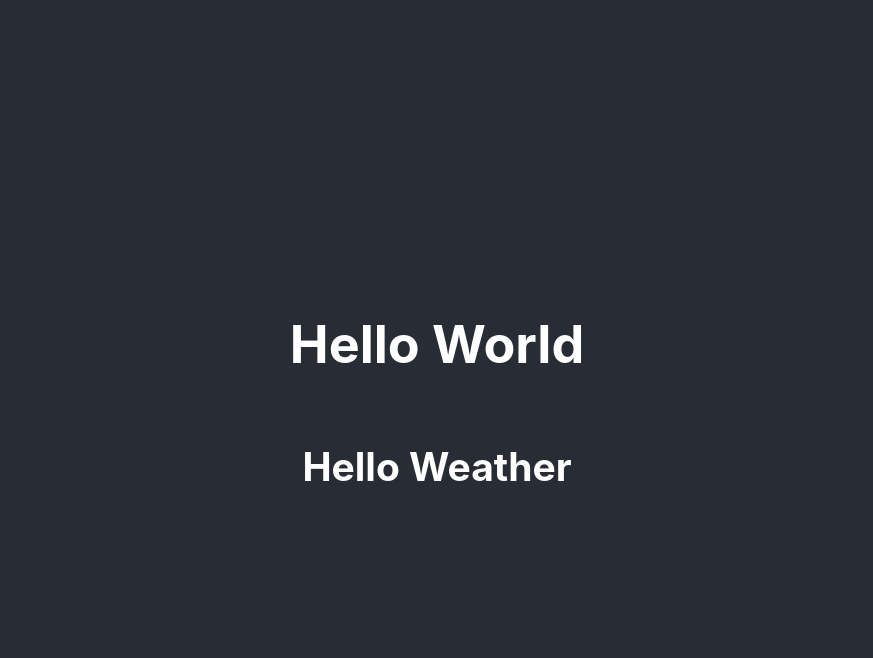
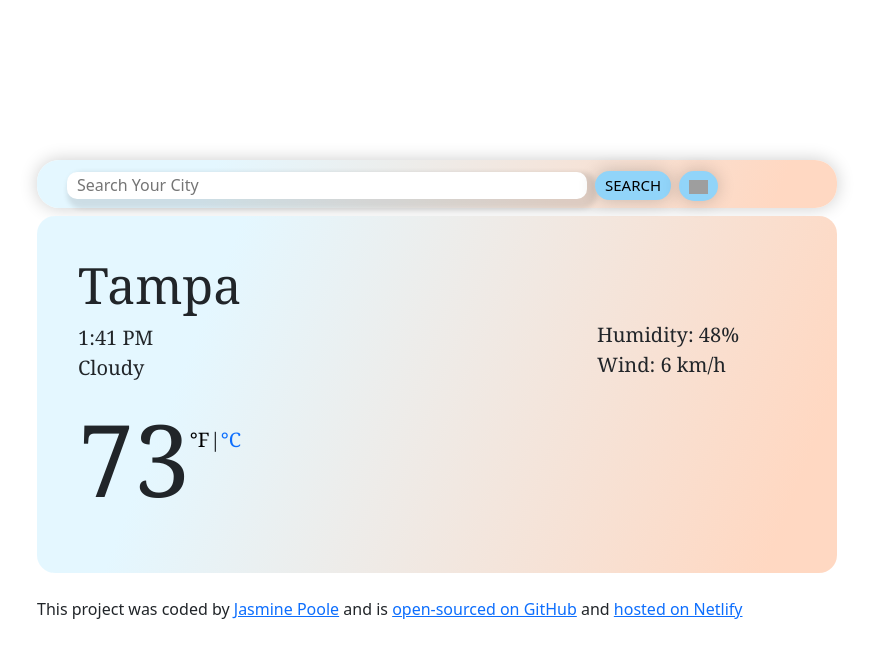
Before and after one commit to J2N8/weather-react, a React (Create React App) app: page / in a window 1280 px wide. Shown: the top 658 px of the page, without its empty margins (203-1076 px from the left). Built offline with nearby package versions, Linux system fonts and the light colour scheme; no server answers; grey boxes are pictures that could not be loaded.

Commit message:
Transfer code from codesandbox to vs code

```diff
--- a/package.json
+++ b/package.json
@@ -7,7 +7,9 @@
     "@testing-library/react": "^13.4.0",
     "@testing-library/user-event": "^13.5.0",
     "axios": "^1.1.3",
+    "bootstrap": "^5.2.2",
     "react": "^18.2.0",
+    "react-bootstrap": "^2.6.0",
     "react-dom": "^18.2.0",
     "react-scripts": "5.0.1",
     "web-vitals": "^2.1.4"
--- a/src/App.css
+++ b/src/App.css
@@ -1,38 +1,165 @@
-.App {
+.cityName {
+  display: inline-block;
+  font-size: 50px;
+  width: 100%;
+}
+
+.cityNextTempContainer {
+  display: inline-block;
+  margin-top: 15px;
+  width: 100%;
+}
+
+.cityNextTempContainer .Row {
+  display: grid;
+  grid-template-columns: 1fr 1fr 1fr 1fr 1fr;
+}
+
+.cityWeather {
+  padding-top: 16px;
+  margin-left: 25px;
+}
+
+.currentCityContainer .Row {
+  display: grid;
+  gap: 30px 0;
+  grid-template-columns: 1fr 1fr 1fr;
+}
+
+.currentTime,
+.weatherDescription {
+  font-size: 20px;
+}
+
+.currentTemp {
+  font-size: 100px;
+}
+
+.currentWeatherDetails {
+  font-size: 20px;
+  margin-top: 8px;
+  padding-top: 80px;
+}
+
+.currentWeatherIcon {
+  display: flex;
+  flex-direction: column;
+  justify-content: center;
+}
+
+.Days {
+  border-radius: 10px;
+  box-shadow: 5px 5px 5px 5px rgb(0, 0, 0, 0.2);
   text-align: center;
 }
 
-.App-logo {
-  height: 40vmin;
-  pointer-events: none;
+.Days p {
+  margin: 0;
+  padding-top: 10px;
 }
 
-@media (prefers-reduced-motion: no-preference) {
-  .App-logo {
-    animation: App-logo-spin infinite 20s linear;
-  }
+.daysWeekday {
+  font-size: 20px;
+  font-weight: 800;
 }
 
-.App-header {
-  background-color: #282c34;
-  min-height: 100vh;
-  display: flex;
-  flex-direction: column;
-  align-items: center;
-  justify-content: center;
-  font-size: calc(10px + 2vmin);
-  color: white;
+.forecastMax {
+  font-size: 22px;
+  font-weight: 800;
 }
 
-.App-link {
-  color: #61dafb;
+.forecastMin {
+  font-size: 20px;
 }
 
-@keyframes App-logo-spin {
-  from {
-    transform: rotate(0deg);
-  }
-  to {
-    transform: rotate(360deg);
-  }
+.inputCity {
+  background-color: #ffffff;
+  box-shadow: 5px 5px 5px 5px rgb(0, 0, 0, 0.1);
+  border: none;
+  border-radius: 10px;
+  display: inline-block;
+  font-size: 16px;
+  line-height: 25px;
+  max-width: 80%;
+  margin-left: 20px;
+  padding-left: 10px;
 }
+
+.weatherTemperature .linkActive {
+  cursor: default;
+  color: black;
+}
+
+.locationButton img {
+  width: 19px;
+}
+
+.locationButton,
+.searchButton {
+  background: #91d4f9;
+  border: 2px solid #91d4f9;
+  border-radius: 15px;
+  box-shadow: 0 0 18px rgb(0, 0, 0, 0.2);
+  color: black;
+  display: inline-block;
+  font-size: 15px;
+  line-height: 15px;
+  margin: 1px 0 0 8px;
+  padding: 5px 8px;
+  transition: all 200ms ease-in-out;
+}
+
+.searchButton:hover {
+  color: black;
+  background: white;
+}
+
+.searchContainer {
+  background: linear-gradient(111.5deg, rgb(228, 247, 255) 21.9%, rgb(255, 216, 194) 92.2%);
+  border-radius: 22px;
+  box-shadow: 0 0 18px rgb(0, 0, 0, 0.2);
+  display: grid;
+  height: 48px;
+  margin-bottom: 8px;
+  padding: 10px;
+}
+
+.Units {
+  font-size: 20px;
+  position: relative;
+  top: -50px;
+}
+
+.Units a {
+  text-decoration: none;
+}
+
+.App {
+  margin: 60px auto;
+  max-width: 800px;
+}
+
+.weatherContentContainer {
+  background: linear-gradient(111.5deg, rgb(228, 247, 255) 21.9%, rgb(255, 216, 194) 92.2%);
+  border-radius: 18px;
+  display: block;
+  font-family: Cambria, Cochin, Georgia, Times, "Times New Roman", serif;
+  padding: 16px;
+}
+
+.weatherDescription {
+  text-transform: capitalize;
+}
+
+.linkedIn a {
+  text-decoration: none;
+}
+
+body {
+  background: white;
+  padding: 100px;
+}
+
+li {
+  list-style: none;
+}
--- a/src/App.js
+++ b/src/App.js
@@ -1,17 +1,24 @@
-import Weather from './Weather';
-import './App.css';
+import SearchContainer from "./components/SearchContainer";
+import WeatherContainer from "./components/WeatherContainer";
+import Footer from "./components/Footer";
+import "bootstrap/dist/css/bootstrap.min.css";
 
-function App() {
+import "./App.css";
+
+export default function App() {
   return (
     <div className="App">
-      <header className="App-header">
-        <h1>
-          Hello World
-        </h1>
-        <Weather />
-      </header>
+      <SearchContainer />
+      <WeatherContainer
+        city="Tampa"
+        temperature={73}
+        humidity={48}
+        wind={6}
+        time="1:41 PM"
+        description="Cloudy"
+      />
+      <br />
+      <Footer />
     </div>
   );
 }
-
-export default App;
--- a/src/Weather.js
+++ /dev/null
@@ -1,14 +0,0 @@
-import React from "react";
-import axios from "axios";
-
-
-export default function Weather() {
-  function handleResponse(response) {
-    alert(`The weather in Tampa is ${response.data.main.temp}°F`);
-  }
-  let apiKey = "3a94f3778290bfeee61278505dbbe51d";
-  let apiUrl = `https://api.openweathermap.org/data/2.5/weather?q=Tampa&appid=${apiKey}&units=imperial`;
-
-  axios.get(apiUrl).then(handleResponse);
-  return <h2>Hello Weather</h2>;
-}
--- /dev/null
+++ b/src/components/Footer.js
@@ -0,0 +1,37 @@
+import React from "react";
+
+let linkedIn = (
+  <a
+    href="https://www.linkedin.com/in/jasmine-poole-421b101b7/"
+    target=""
+    className="linkedIn"
+  >
+    Jasmine Poole
+  </a>
+);
+
+let getHub = (
+  <a href="https://github.com/J2N8/weather-react" target="" className="github">
+    open-sourced on GitHub
+  </a>
+);
+
+let Netlify = (
+  <a
+    href="https://weatherapp2-reactjs.netlify.app/"
+    target=""
+    className="netlify"
+  >
+    hosted on Netlify
+  </a>
+);
+
+export default function Footer() {
+  return (
+    <div className="footer">
+      <p>
+        This project was coded by {linkedIn} and is {getHub} and {Netlify}
+      </p>
+    </div>
+  );
+}
--- /dev/null
+++ b/src/components/SearchContainer.js
@@ -0,0 +1,45 @@
+import React, { useState } from "react";
+
+export default function SearchContainer() {
+  let [city, setCity] = useState("");
+
+  function handleSubmit(event) {
+    event.preventDefault();
+    alert(`Searching ${city}`);
+  }
+
+  function updateCity(event) {
+    setCity(event.target.value);
+  }
+
+  return (
+    <div className="searchContainer">
+      <form onSubmit={handleSubmit} id="searchForm">
+        <input
+          type="text"
+          className="inputCity col-sm-8"
+          autoComplete="off"
+          placeholder="Search Your City"
+          id="searchInput"
+          onChange={updateCity}
+        />
+        <button type="submit" className="searchButton">
+          SEARCH
+        </button>
+        <span className="locator">
+          <button
+            type="submit"
+            className="locationButton"
+            title="finding location"
+            id="locatorButton"
+          >
+            <img
+              src="https://s3.amazonaws.com/shecodesio-production/uploads/files/000/045/548/original/location.png?1662398089"
+              alt="finding location"
+            />
+          </button>
+        </span>
+      </form>
+    </div>
+  );
+}
--- /dev/null
+++ b/src/components/WeatherContainer.js
@@ -0,0 +1,73 @@
+import React, { useState } from "react";
+
+export default function WeatherContainer(props) {
+  let [temperature, setTemperature] = useState(props.temperature);
+
+  function showCelsius(event) {
+    event.preventDefault();
+    setTemperature(Math.round(((props.temperature - 32) * 5) / 9));
+  }
+
+  function showFahrenheit(event) {
+    event.preventDefault();
+    setTemperature(props.temperature);
+  }
+
+  return (
+    <div className="weatherContentContainer">
+      <div className="currentCityContainer">
+        <div className="Row">
+          <div className="cityWeather Col">
+            <span className="cityName" id="City">
+              {props.city}
+            </span>
+            <br />
+            <span className="currentTime" id="DateLine">
+              {props.time}
+            </span>
+            <br />
+            <span className="weatherDescription" id="Description">
+              {props.description}
+            </span>
+            <br />
+            <div className="weatherTemperature">
+              <span className="currentTemp" id="mainTemp">
+                {temperature}
+              </span>
+              <span className="Units">
+                <a
+                  href="/"
+                  onClick={showFahrenheit}
+                  id="fahrenheitLink"
+                  className="linkActive"
+                >
+                  °F
+                </a>
+                |
+                <a href="/" onClick={showCelsius} id="celsiusLink">
+                  °C
+                </a>
+              </span>
+            </div>
+          </div>
+          <div className="currentWeatherIcon"></div>
+          <div className="currentWeatherDetails">
+            <ul>
+              <div className="Humidity">
+                <li className="">
+                  Humidity: <span id="Humidity">{props.humidity}</span>%
+                </li>
+              </div>
+              <div className="cWind">
+                <li>
+                  Wind: <span id="Wind">{props.wind}</span> km/h
+                </li>
+              </div>
+            </ul>
+          </div>
+        </div>
+      </div>
+      <div className="cityNextTempContainer" id="Forecast"></div>
+    </div>
+  );
+}
```
Also changed, not shown: 1 other file (tests, documents, lock files or other folders).
